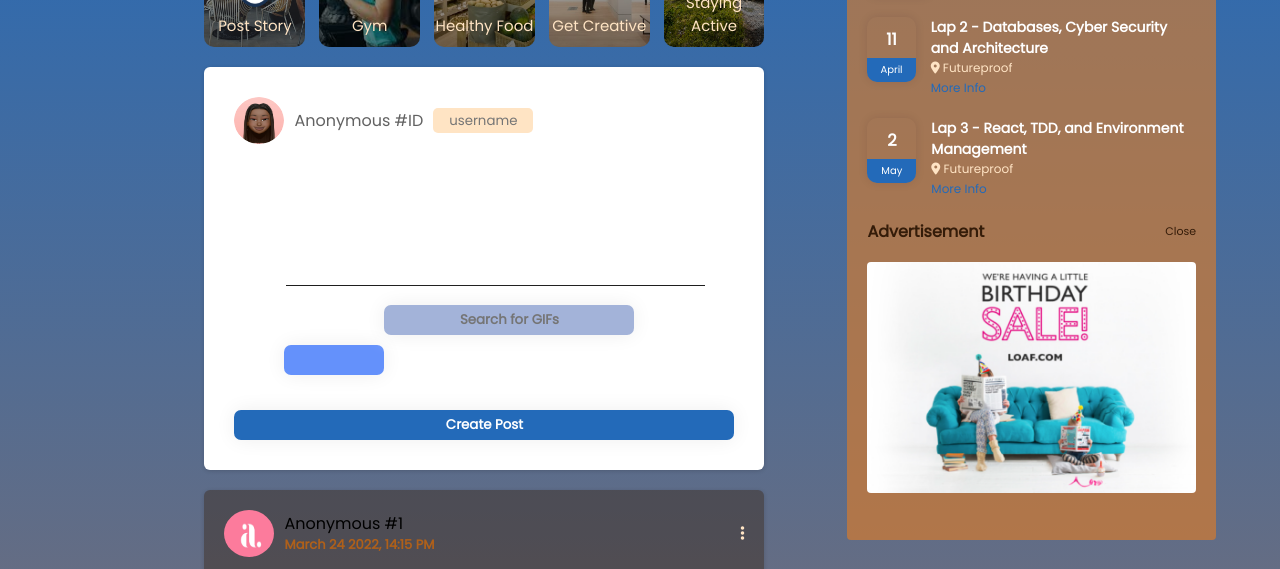
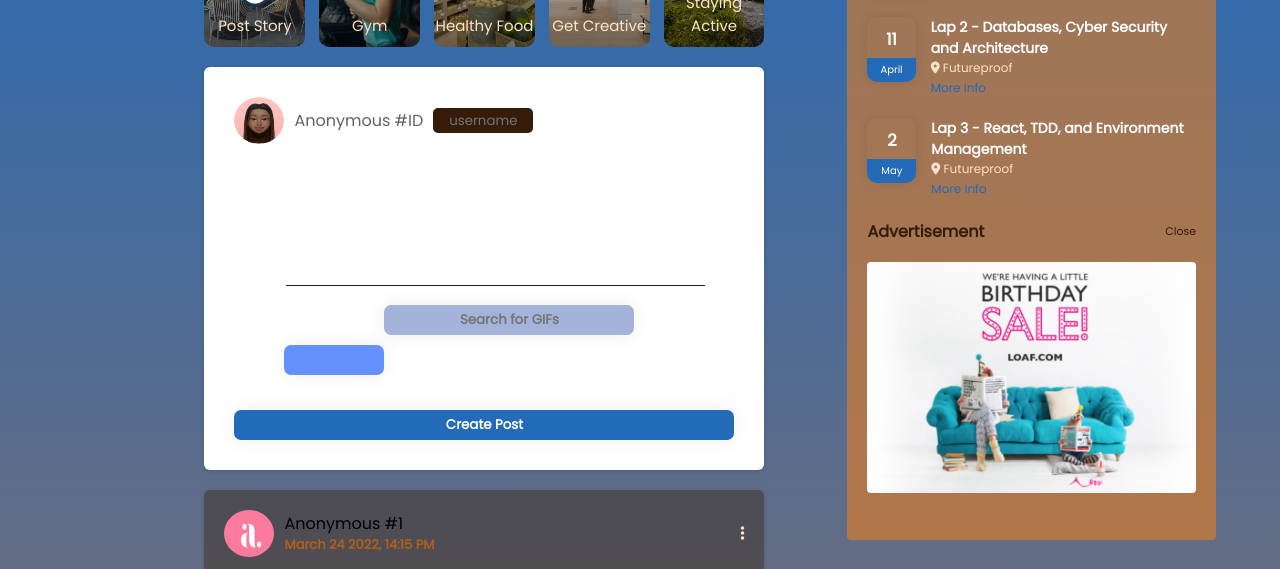
Before and after one commit to doreenkam/unwind-one, a plain HTML site: page client/index.html in a window 1280 px wide. Shown: the part 206-775 px from the top of the page. Drawn offline with Linux system fonts and the light colour scheme; a web font is replaced by a local one.

Commit message:
style.css
testing style on new posts

```diff
--- a/client/style.css
+++ b/client/style.css
@@ -1268,7 +1268,7 @@ textarea {
   width: 100px;
   height: 25px;
   cursor:auto;
-  background-color: bisque;
+  background-color: #341C09;
   border-radius: 5px;
   text-align: center;
   border: none;
```
